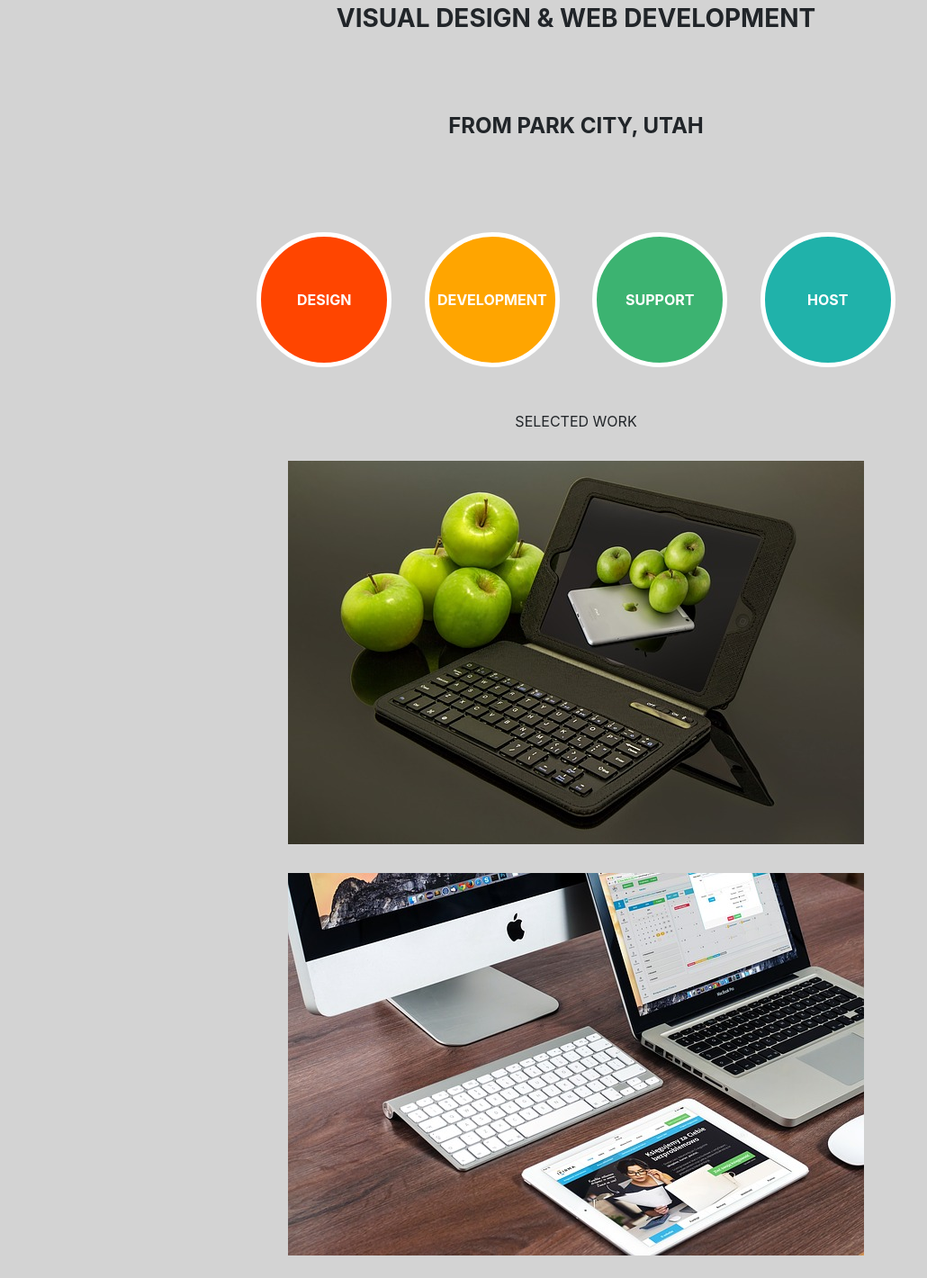
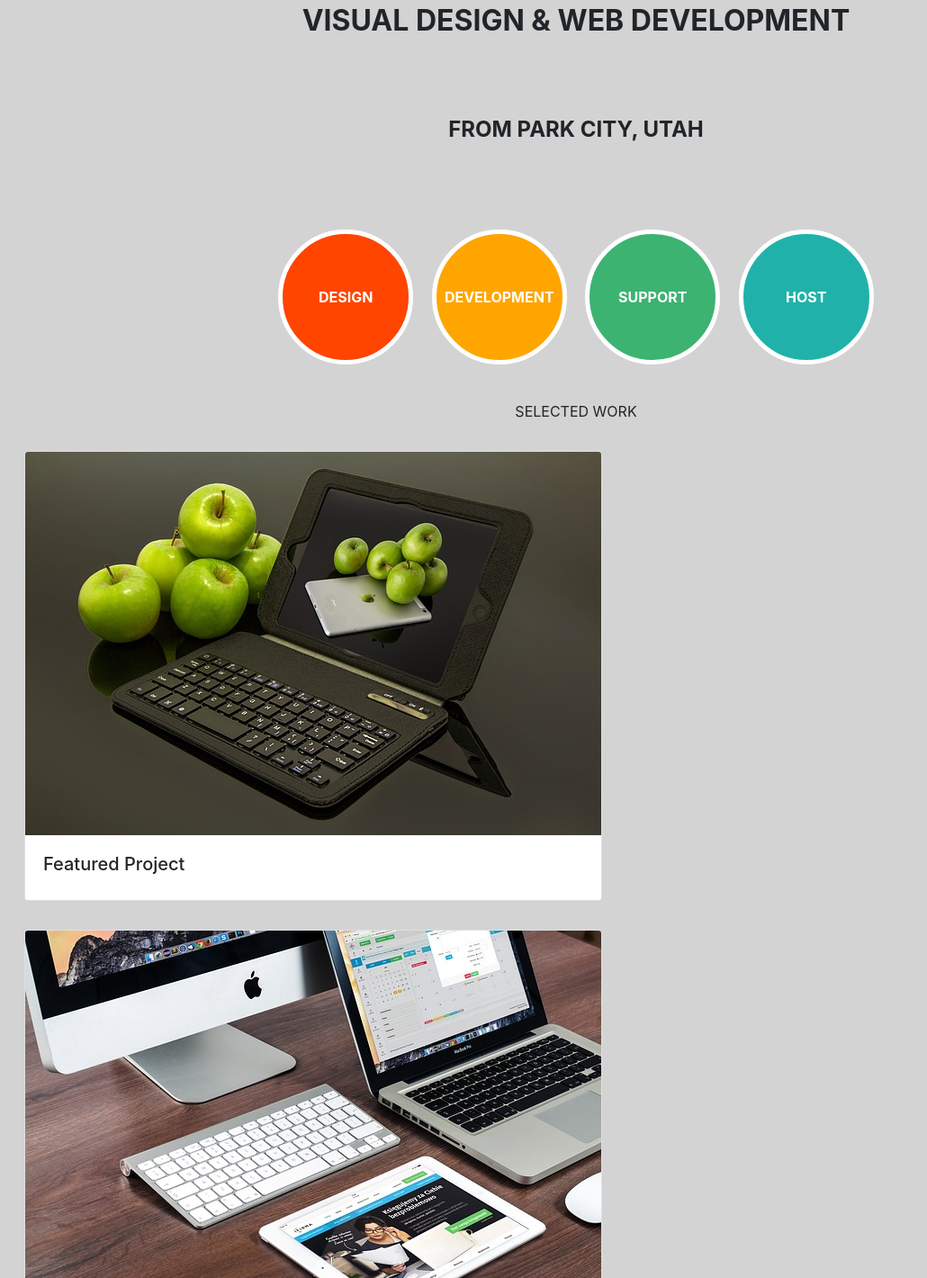
Before and after one commit to elliott-edwin/codeup-design-project, a plain HTML site: page index.html in a window 1280 px wide. Shown: the part 60-1480 px from the top of the page at 90% size, without its empty margins (0-1030 px from the left). Drawn offline with nearby package versions, Linux system fonts and the light colour scheme.

Commit message:
this is my last commit before the weekend starts

```diff
--- a/css/index.css
+++ b/css/index.css
@@ -19,7 +19,7 @@
     height: 150px;
     width: 150px;
     padding: 2px;
-    margin: 1em;
+    margin: 0.5em;
     border: 5px solid white;
 
 
@@ -42,6 +42,7 @@
 body {
     background-color: lightgray;
     text-align: center;
+    margin: 10px;
 }
 #big-pics {
     margin: 2em;
@@ -50,3 +51,9 @@ body {
     margin-top: 2em;
     margin-bottom: 2em;
 }
+.card {
+    margin-left: 2em;
+    margin-right: 2em;
+    margin-bottom: 2em;
+    display: inline-block;
+}
--- a/index.html
+++ b/index.html
@@ -1,11 +1,13 @@
 <!DOCTYPE html>
 <html lang="en">
 <head>
+    <title>Codeup Design Project</title>
     <meta name=viewport" content="width=device-width, initial-scale=1, shrink-to-fit=no">
     <meta charset="UTF-8">
     <title>Title</title>
     <link rel="stylesheet" href="https://stackpath.bootstrapcdn.com/bootstrap/4.3.1/css/bootstrap.min.css" integrity="sha384-ggOyR0iXCbMQv3Xipma34MD+dH/1fQ784/j6cY/iJTQUOhcWr7x9JvoRxT2MZw1T" crossorigin="anonymous">
     <link rel="stylesheet" href="css/index.css">
+    <link href="https://fonts.googleapis.com/css?family=Abel|Anton" rel="stylesheet">
 </head>
 <body>
 
@@ -18,48 +20,51 @@
 <!--text between nav and big buttons-->
 <div class="container id=all-main">
     <div class="row">
-        <div class="col" id="main1"><h3><b>VISUAL DESIGN & WEB DEVELOPMENT</b></h3>
+        <div class="col" id="main1"><h2><b>VISUAL DESIGN & WEB DEVELOPMENT</b></h2>
         </div>
     </div>
+</div>
     <div class="row">
         <div class="col" id="utah"><h4><b>FROM PARK CITY, UTAH</b></h4></div>
     </div>
-</div>
     <div class="row">
         <div class="col-12">
-            <button type="button" class="btn btn-primary"><b>DESIGN</b></button>
-            <button type="button" class="btn btn-secondary"><b>DEVELOPMENT</b></button>
-            <button type="button" class="btn btn-success"><b>SUPPORT</b></button>
-            <button type="button" class="btn btn-danger"><b>HOST</b></button>
+            <a href="#card-1"><button type="button" class="btn btn-primary"><b>DESIGN</b></button></a>
+            <a href="#card-2"><button type="button" class="btn btn-secondary"><b>DEVELOPMENT</b></button></a>
+            <a href="#card-3"><button type="button" class="btn btn-success"><b>SUPPORT</b></button></a>
+            <a href="#card-4"><button type="button" class="btn btn-danger"><b>HOST</b></button></a>
         </div>
     </div>
-
 <p>SELECTED WORK</p>
-<div id="big-pics">
 <div class="row">
-    <div class="col">
-        <img src="img/apple-ipad.jpg">
+<div class="card">
+    <a id="card-1"><img class="card-img-top" src="img/apple-ipad.jpg" alt="apple card"></a>
+    <div class="card-body">
+        <h5 style="text-align: left">Featured Project</h5>
     </div>
 </div>
-<div id="big-images"></div>
- <div class="row"   >
-    <div class="col">
-        <img src="img/macbook.jpg">
+<div class="card">
+    <a id="card-2"><img class="card-img-top" src="img/macbook.jpg" alt="mac pics"></a>
+<div class="card-body">
+    <h5 style="text-align: left">Featured Project</h5>
+</div>
+</div>
+<div class="row">
+<div class="card">
+    <a id="card-3"><img class="card-img-top" src="img/man.jpg" alt="man's face"></a>
+    <div class="card-body">
+        <h5 style="text-align: left">Featured Project</h5>
     </div>
 </div>
+<div class="card">
+    <a id="card-4"><img class="card-img-top" src="img/security.jpg" alt="screenshot">
+        <h5 style="text-align: left">Featured Project</h5></a>
+    </div>
 
-<div class="row">
-    <div class="col">
-        <img src="img/man.jpg">
-    </div>
-</div>
 
-<div class="row"   >
-    <div class="col">
-        <img src="img/security.jpg">
-    </div>
-</div>
-</div>
+
+
+
 
 
 
```
